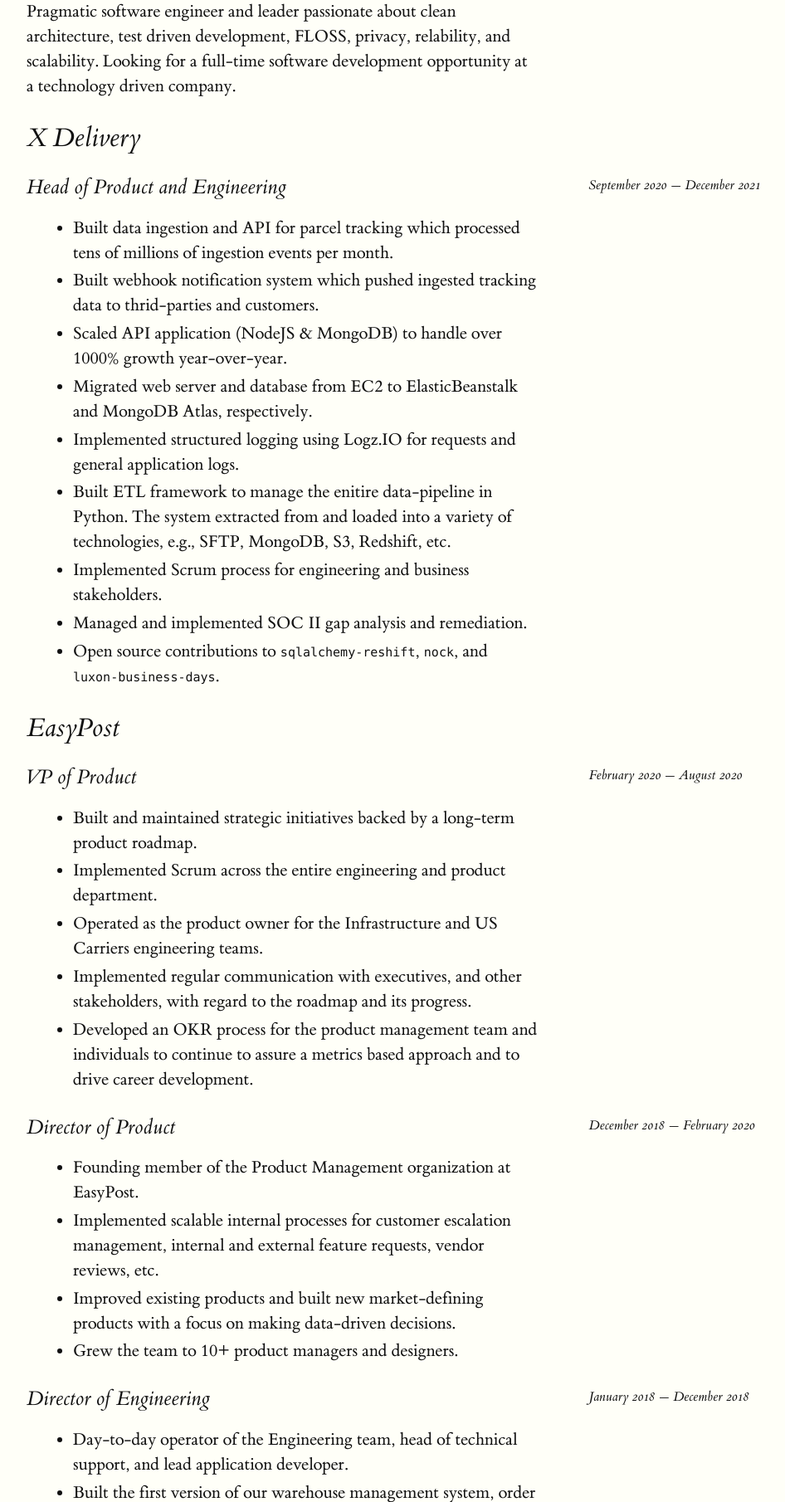
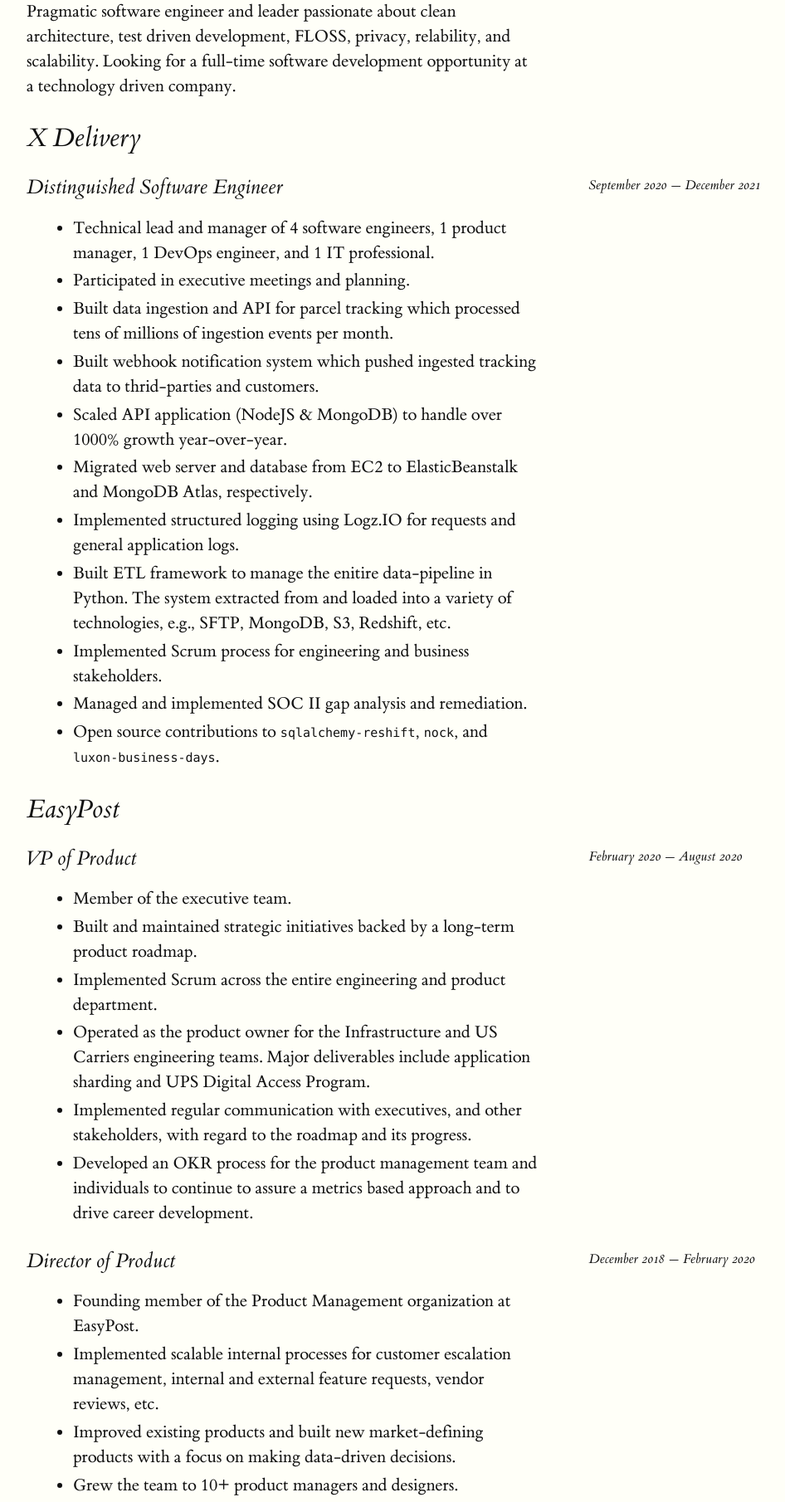
Before and after one commit to att14/trib.one, a Flask app: page /resume in a window 1280 px wide. Shown: the part 311-2121 px from the top of the page at 83% size, without its empty margins (128-1074 px from the left). Run offline with Flask 2, Linux system fonts and the light colour scheme.

Commit message:
update 2021-12-29

```diff
--- a/tribone/templates/resume.html
+++ b/tribone/templates/resume.html
@@ -21,11 +21,13 @@
 <p>Pragmatic software engineer and leader passionate about clean architecture, test driven development, FLOSS, privacy, relability, and scalability. Looking for a full-time software development opportunity at a technology driven company.</p>
 <section id="x-delivery" class="level2">
 <h2>X Delivery</h2>
-<section id="head-of-product-and-engineering-x1" class="level3">
-<h3>Head of Product and Engineering <span class="sidenote-wrapper"><label for="sn-0" class="margin-toggle">&#8853;</label><input type="checkbox" id="sn-0" class="margin-toggle"/><span class="marginnote">September 2020 — December 2021<br />
+<section id="distinguished-software-engineer-x1" class="level3">
+<h3>Distinguished Software Engineer <span class="sidenote-wrapper"><label for="sn-0" class="margin-toggle">&#8853;</label><input type="checkbox" id="sn-0" class="margin-toggle"/><span class="marginnote">September 2020 — December 2021<br />
 <br />
 </span></span></h3>
 <ul>
+<li>Technical lead and manager of 4 software engineers, 1 product manager, 1 DevOps engineer, and 1 IT professional.</li>
+<li>Participated in executive meetings and planning.</li>
 <li>Built data ingestion and API for parcel tracking which processed tens of millions of ingestion events per month.</li>
 <li>Built webhook notification system which pushed ingested tracking data to thrid-parties and customers.</li>
 <li>Scaled API application (NodeJS &amp; MongoDB) to handle over 1000% growth year-over-year.</li>
@@ -40,20 +42,21 @@
 </section>
 <section id="easypost" class="level2">
 <h2>EasyPost</h2>
-<section id="vp-of-producte4" class="level3">
-<h3>VP of Product<span class="sidenote-wrapper"><label for="sn-1" class="margin-toggle">&#8853;</label><input type="checkbox" id="sn-1" class="margin-toggle"/><span class="marginnote">February 2020 — August 2020<br />
+<section id="vp-of-product-e4" class="level3">
+<h3>VP of Product <span class="sidenote-wrapper"><label for="sn-1" class="margin-toggle">&#8853;</label><input type="checkbox" id="sn-1" class="margin-toggle"/><span class="marginnote">February 2020 — August 2020<br />
 <br />
 </span></span></h3>
 <ul>
+<li>Member of the executive team.</li>
 <li>Built and maintained strategic initiatives backed by a long-term product roadmap.</li>
 <li>Implemented Scrum across the entire engineering and product department.</li>
-<li>Operated as the product owner for the Infrastructure and US Carriers engineering teams.</li>
+<li>Operated as the product owner for the Infrastructure and US Carriers engineering teams. Major deliverables include application sharding and UPS Digital Access Program.</li>
 <li>Implemented regular communication with executives, and other stakeholders, with regard to the roadmap and its progress.</li>
 <li>Developed an OKR process for the product management team and individuals to continue to assure a metrics based approach and to drive career development.</li>
 </ul>
 </section>
-<section id="director-of-producte3" class="level3">
-<h3>Director of Product<span class="sidenote-wrapper"><label for="sn-2" class="margin-toggle">&#8853;</label><input type="checkbox" id="sn-2" class="margin-toggle"/><span class="marginnote">December 2018 — February 2020<br />
+<section id="director-of-product-e3" class="level3">
+<h3>Director of Product <span class="sidenote-wrapper"><label for="sn-2" class="margin-toggle">&#8853;</label><input type="checkbox" id="sn-2" class="margin-toggle"/><span class="marginnote">December 2018 — February 2020<br />
 <br />
 </span></span></h3>
 <ul>
@@ -63,8 +66,8 @@
 <li>Grew the team to 10+ product managers and designers.</li>
 </ul>
 </section>
-<section id="director-of-engineeringe2" class="level3">
-<h3>Director of Engineering<span class="sidenote-wrapper"><label for="sn-3" class="margin-toggle">&#8853;</label><input type="checkbox" id="sn-3" class="margin-toggle"/><span class="marginnote">January 2018 — December 2018<br />
+<section id="principal-software-engineer-e2" class="level3">
+<h3>Principal Software Engineer <span class="sidenote-wrapper"><label for="sn-3" class="margin-toggle">&#8853;</label><input type="checkbox" id="sn-3" class="margin-toggle"/><span class="marginnote">January 2018 — December 2018<br />
 <br />
 </span></span></h3>
 <ul>
@@ -74,8 +77,8 @@
 <li>Hired and managed, directly or indirectly, several dozen engineers.</li>
 </ul>
 </section>
-<section id="senior-software-engineere1" class="level3">
-<h3>Senior Software Engineer<span class="sidenote-wrapper"><label for="sn-4" class="margin-toggle">&#8853;</label><input type="checkbox" id="sn-4" class="margin-toggle"/><span class="marginnote">February 2014 — Jan 2018<br />
+<section id="senior-software-engineer-e1" class="level3">
+<h3>Senior Software Engineer <span class="sidenote-wrapper"><label for="sn-4" class="margin-toggle">&#8853;</label><input type="checkbox" id="sn-4" class="margin-toggle"/><span class="marginnote">February 2014 — Jan 2018<br />
 <br />
 </span></span></h3>
 <ul>
```
Also changed, not shown: tribone/templates/markdown/resume-pdf.md (+7 -5 lines), tribone/templates/markdown/resume.md (+9 -6 lines), 1 other file.
